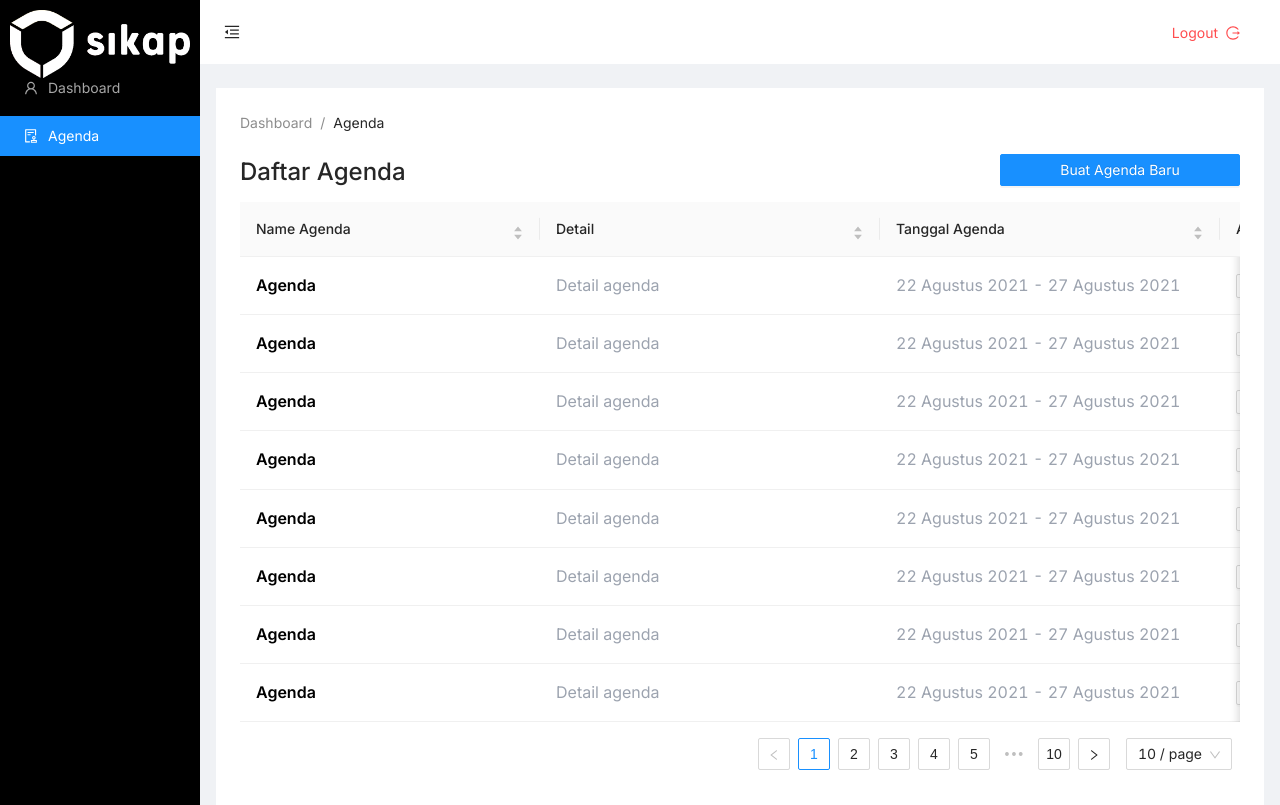
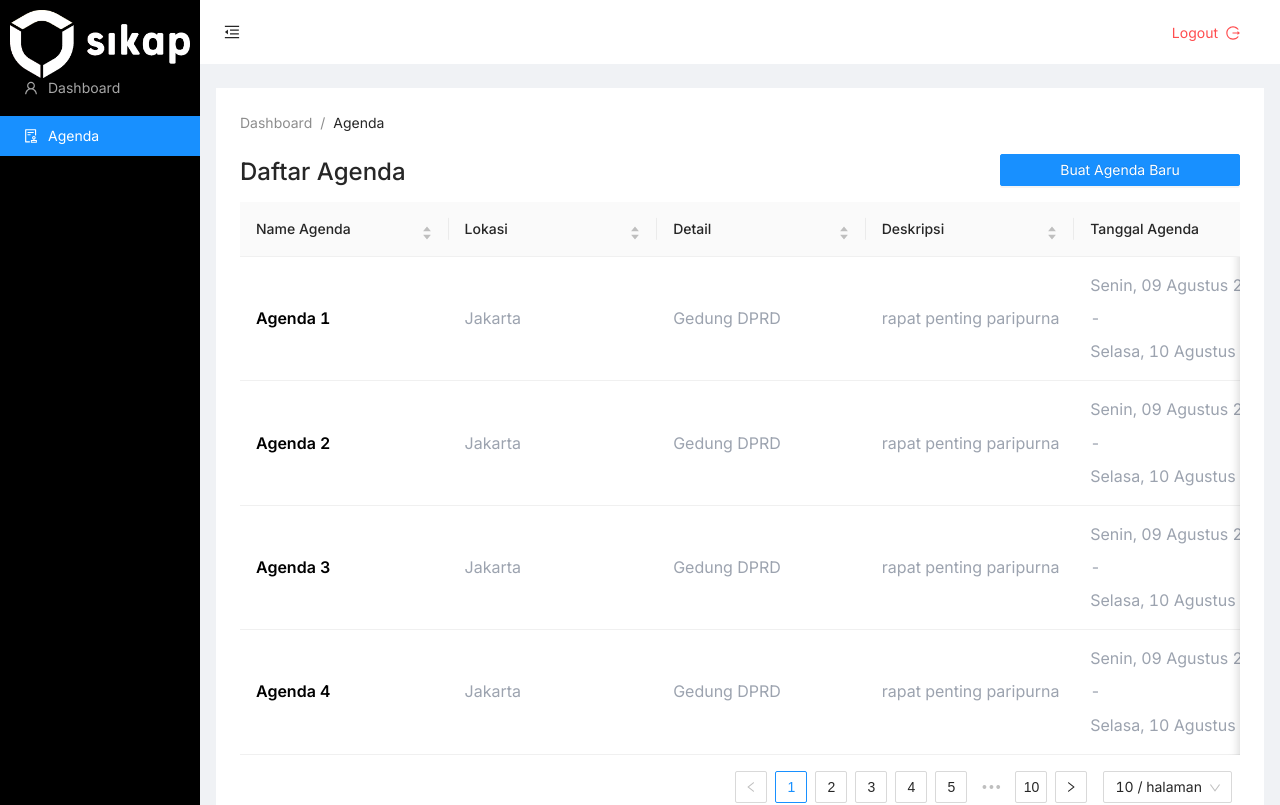
Before and after one commit to asmfadholi/sikap-menpan, a Next.js app: page /agenda in a window 1280 px wide. Shown: the top 805 px of the page. Built offline with nearby package versions, Linux system fonts and the light colour scheme; sample sign-in values are in the browser's storage.

Commit message:
feat: add agenda list crud

```diff
--- a/src/components/Agenda/components/ActionCol/index.tsx
+++ b/src/components/Agenda/components/ActionCol/index.tsx
@@ -1,11 +1,36 @@
 import React from "react";
-import { Space, Button } from "antd";
+import { Space, Button, message, Modal } from "antd";
 import { EditOutlined, DeleteOutlined } from "@ant-design/icons";
 
-const ActionCol = () => {
+const ActionCol = ({
+	setMode,
+	setData,
+	row,
+	setVisibleModal,
+	setIsFirstModal,
+}) => {
+	const handleOnEdit = () => {
+		setMode("edit");
+		setData(row);
+		setVisibleModal(true);
+		setIsFirstModal(false);
+	};
+
+	const handleOnDelete = () => {
+		Modal.confirm({
+			title: `Apakah kamu yakin ingin menghapus "${row.name}"?`,
+			onOk: () =>
+				message.success(`Agenda "${row.name}" berhasil di hapus`),
+		});
+	};
 	return (
 		<Space size={8}>
-			<Button type="default" icon={<EditOutlined />} size="small">
+			<Button
+				type="default"
+				icon={<EditOutlined />}
+				size="small"
+				onClick={handleOnEdit}
+			>
 				Edit
 			</Button>
 			<Button
@@ -13,6 +38,7 @@ const ActionCol = () => {
 				danger
 				icon={<DeleteOutlined />}
 				size="small"
+				onClick={handleOnDelete}
 			>
 				Hapus
 			</Button>
--- a/src/components/Agenda/components/CreationModal/index.tsx
+++ b/src/components/Agenda/components/CreationModal/index.tsx
@@ -1,20 +1,198 @@
-import React from "react";
-import { Modal } from "antd";
+import React, { useEffect } from "react";
+import moment from "moment";
+import {
+	Modal,
+	Form,
+	Input,
+	Button,
+	Row,
+	Col,
+	DatePicker,
+	message,
+	Select,
+} from "antd";
 
 interface CreationModalInterface {
 	visible: boolean;
 	setVisible: (arg: boolean) => void;
+	mode: string;
+	data?: {
+		name?: string;
+		location?: string;
+		detail?: string;
+		description?: string;
+		startDate?: string;
+		endDate?: string;
+	};
 }
 
-const CreationModal = ({ visible, setVisible }: CreationModalInterface) => {
+const sanitizeData = (data) => {
+	const { startDate = "", endDate = "" } = data;
+	if (!startDate || !endDate) return {};
+	const newData = {
+		...data,
+		startDate: moment(startDate),
+		endDate: moment(endDate),
+	};
+	return newData;
+};
+
+const required = {
+	required: true,
+	message: "Wajib diisi",
+};
+
+const CreationModal = ({
+	visible,
+	setVisible,
+	mode,
+	data,
+}: CreationModalInterface) => {
+	const [form] = Form.useForm();
+	const isCreate = mode === "create";
+	const title = isCreate ? "Buat agenda" : "Edit agenda";
+
+	const handleOnFinish = async () => {
+		message.success(`Berhasil ${isCreate ? "membuat" : "update"} agenda`);
+		setVisible(false);
+	};
+
+	useEffect(() => {
+		if (isCreate) {
+			form.resetFields();
+		} else {
+			form.setFieldsValue(sanitizeData(data));
+		}
+	}, [isCreate]);
+
+	const onHandleCancel = () => {
+		form.resetFields();
+		setVisible(false);
+	};
+
 	return (
 		<Modal
 			visible={visible}
-			title="syalalal"
-			onCancel={() => setVisible(false)}
-			onOk={() => setVisible(false)}
+			title={`${title}`}
+			width={600}
+			onCancel={onHandleCancel}
+			footer={null}
 		>
-			come on
+			<Form
+				form={form}
+				layout="vertical"
+				initialValues={sanitizeData(data)}
+				onFinish={handleOnFinish}
+			>
+				<Form.Item label="Nama agenda" rules={[required]} name="name">
+					<Input placeholder="Masukkan nama agenda" />
+				</Form.Item>
+				<Row gutter={16}>
+					<Col span={24} md={12}>
+						<Form.Item
+							label="Tanggal mulai"
+							rules={[required]}
+							name="startDate"
+						>
+							<DatePicker
+								showTime
+								format="dddd DD-MMMM-YYYY HH:mm"
+								placeholder="Masukkan tanggal mulai"
+								style={{ width: "100%" }}
+							/>
+						</Form.Item>
+					</Col>
+					<Col span={24} md={12}>
+						<Form.Item
+							label="Tanggal berakhir"
+							rules={[required]}
+							name="endDate"
+						>
+							<DatePicker
+								showTime
+								format="dddd DD-MMMM-YYYY HH:mm"
+								placeholder="Masukkan tanggal berakhir"
+								style={{ width: "100%" }}
+							/>
+						</Form.Item>
+					</Col>
+				</Row>
+				<Form.Item label="Lokasi" rules={[required]} name="location">
+					<Input placeholder="Masukkan lokasi" />
+				</Form.Item>
+				<Form.Item
+					label="Detail lokasi"
+					rules={[required]}
+					name="detail"
+				>
+					<Input.TextArea placeholder="Masukkan detail lokasi" />
+				</Form.Item>
+				<Form.Item
+					label="Deskripsi agenda"
+					rules={[required]}
+					name="description"
+				>
+					<Input.TextArea placeholder="Masukkan deskripsi agenda" />
+				</Form.Item>
+
+				<Form.Item
+					label="Koordinator agenda"
+					rules={[required]}
+					name="coordinator"
+				>
+					<Select
+						options={[{ value: "koor 1", label: "Koor 1" }]}
+						placeholder="Pilih koordinator"
+						allowClear
+						labelInValue
+					/>
+				</Form.Item>
+
+				<Form.Item
+					label="Protokol agenda"
+					rules={[required]}
+					name="protocols"
+				>
+					<Select
+						mode="multiple"
+						options={[
+							{ value: "pro 1", label: "pro 1" },
+							{ value: "pro 2", label: "pro 2" },
+						]}
+						placeholder="Pilih protokol"
+						allowClear
+						showArrow
+						labelInValue
+					/>
+				</Form.Item>
+
+				<Form.Item label="Peserta" rules={[required]} name="audiences">
+					<Select
+						mode="multiple"
+						options={[
+							{ value: "peserta 1", label: "peserta 1" },
+							{ value: "peserta 2", label: "peserta 2" },
+						]}
+						placeholder="Pilih peserta"
+						allowClear
+						showArrow
+						labelInValue
+					/>
+				</Form.Item>
+				<Form.Item noStyle shouldUpdate>
+					{() => {
+						return (
+							<Button
+								type="primary"
+								htmlType="submit"
+								style={{ width: "100%" }}
+							>
+								{isCreate ? "Buat" : "Edit"}
+							</Button>
+						);
+					}}
+				</Form.Item>
+			</Form>
 		</Modal>
 	);
 };
--- /dev/null
+++ b/src/components/Agenda/components/PeriodeCol/index.tsx
@@ -0,0 +1,24 @@
+import React from "react";
+import { Space } from "antd";
+import moment from "moment";
+
+import "moment/locale/id";
+
+interface Row {
+	startDate: string;
+	endDate: string;
+}
+
+const PeriodeCol = ({ row }: { row: Row }) => {
+	const { startDate, endDate } = row;
+	return (
+		<Space size={8} split="-" direction="vertical">
+			<div>
+				{moment(startDate).format("dddd, DD MMMM YYYY HH:mm")} WIB
+			</div>
+			<div>{moment(endDate).format("dddd, DD MMMM YYYY HH:mm")} WIB</div>
+		</Space>
+	);
+};
+
+export default PeriodeCol;
--- a/src/components/Agenda/index.tsx
+++ b/src/components/Agenda/index.tsx
@@ -21,8 +21,17 @@ const TableDashboard = () => {
 		page,
 	} = useAgendaList();
 	const [visibleModal, setVisibleModal] = useState(false);
+	const [mode, setMode] = useState("create");
+	const [data, setData] = useState({});
 	const [isFirstModal, setIsFirstModal] = useState(true);
-	const config = tableConfig({ total, page });
+	const config = tableConfig({
+		total,
+		page,
+		setData,
+		setMode,
+		setVisibleModal,
+		setIsFirstModal,
+	});
 
 	const handleOnChange = (payload) => {
 		const { current = 1 } = payload;
@@ -31,11 +40,14 @@ const TableDashboard = () => {
 	};
 
 	const handleClickNew = () => {
+		setData({});
+		setMode("create");
+		setIsFirstModal(false);
 		setVisibleModal(true);
-		setIsFirstModal(false);
 	};
 
 	const propsDataTable = {
+		rowKey: "id",
 		loading,
 		dataSource,
 		onChange: handleOnChange,
@@ -64,6 +76,8 @@ const TableDashboard = () => {
 			<Table {...propsDataTable} />
 			{!isFirstModal && (
 				<CreationModal
+					data={data}
+					mode={mode}
 					visible={visibleModal}
 					setVisible={setVisibleModal}
 				/>
--- a/src/components/Agenda/tableConfig.tsx
+++ b/src/components/Agenda/tableConfig.tsx
@@ -1,8 +1,16 @@
 import React from "react";
 
 import ActionCol from "./components/ActionCol";
+import PeriodeCol from "./components/PeriodeCol";
 
-const tableConfig = ({ total = 100, page = 1 }) => {
+const tableConfig = ({
+	total = 100,
+	page = 1,
+	setMode,
+	setData,
+	setVisibleModal,
+	setIsFirstModal,
+}) => {
 	const pagination = {
 		position: ["bottomRight"],
 		showQuickJumper: false,
@@ -17,9 +25,15 @@ const tableConfig = ({ total = 100, page = 1 }) => {
 		{
 			title: "Name Agenda",
 			dataIndex: "name",
-			width: 300,
 			sorter: true,
+			// fixed: "left",
 			key: "name",
+		},
+		{
+			title: "Lokasi",
+			dataIndex: "location",
+			sorter: true,
+			key: "location",
 		},
 		{
 			title: "Detail",
@@ -28,26 +42,52 @@ const tableConfig = ({ total = 100, page = 1 }) => {
 			key: "detail",
 		},
 		{
+			title: "Deskripsi",
+			dataIndex: "description",
+			sorter: true,
+			key: "description",
+		},
+		{
 			title: "Tanggal Agenda",
 			dataIndex: "period",
 			sorter: true,
+			width: 340,
 			key: "period",
+			render: (_, row) => <PeriodeCol row={row} />,
 		},
 		{
-			title: "Aksi",
+			title: "Koordinator",
+			dataIndex: "coordinator",
+			key: "coordinator",
+			render: (val) => val.label,
+		},
+		{
+			title: "Protokol",
+			dataIndex: "protocols",
+			key: "protocols",
+			render: (val) => val.map((pro) => pro.label).join(", "),
+		},
+		{
+			title: "",
 			dataIndex: "action",
-			width: 320,
 			key: "action",
-			render: () => <ActionCol />,
+			render: (_, row) => (
+				<ActionCol
+					setMode={setMode}
+					setData={setData}
+					row={row}
+					setVisibleModal={setVisibleModal}
+					setIsFirstModal={setIsFirstModal}
+				/>
+			),
 		},
 	];
 
 	return {
 		pagination,
 		columns,
-		customTableParam: {},
 		rowKey: "campaignId",
-		scroll: { x: 1300 },
+		scroll: { x: 1800 },
 		sticky: true,
 	};
 };
--- a/src/hooks/useAgendaList/__mocks_data__/campaignList.ts
+++ b/src/hooks/useAgendaList/__mocks_data__/campaignList.ts
@@ -2,132 +2,67 @@ export const campaignList = {
 	GetShopCriteria: {
 		shop_criteria: [
 			{
-				name: "Agenda",
-				detail: "Detail agenda",
-				period: "22 Agustus 2021 - 27 Agustus 2021",
-				campaignId: 22,
-				campaignName:
-					"Campaign name will be put here with max. 2 lines",
-				campaignType: "Campaign type name",
-				campaignImage: "",
-				statusName: "Draf",
-				statusColor: "default",
-				startDateSubmit: "28 Jun 2021 11:59",
-				endDateSubmit: "30 Jun 2021 11:59",
-				startDateCampaign: "28 Jul 2021 11:59",
-				endDateCampaign: "30 Jul 2021 11:59",
+				id: 1,
+				name: "Agenda 1",
+				detail: "Gedung DPRD",
+				startDate: "08-09-2021 10:22:00",
+				endDate: "08-10-2021 10:22:00",
+				location: "Jakarta",
+				description: "rapat penting paripurna",
+				coordinator: { value: "koor 1", label: "Koor 1" },
+				protocols: [
+					{ value: "pro 1", label: "pro 1" },
+					{ value: "pro 2", label: "pro 2" },
+				],
+				audiences: [
+					{ value: "peserta 1", label: "peserta 1" },
+					{ value: "peserta 2", label: "peserta 2" },
+				],
 			},
 			{
-                name: "Agenda",
-				detail: "Detail agenda",
-				period: "22 Agustus 2021 - 27 Agustus 2021",
-				campaignId: 24,
-				campaignName:
-					"Campaign name will be put here with max. 2 lines",
-				campaignType: "Campaign type name",
-				campaignImage: "",
-				statusName: "Tersimpan",
-				statusColor: "orange",
-				startDateSubmit: "28 Jun 2021 11:59",
-				endDateSubmit: "30 Jun 2021 11:59",
-				startDateCampaign: "28 Jul 2021 11:59",
-				endDateCampaign: "30 Jul 2021 11:59",
+				id: 2,
+				name: "Agenda 2",
+				detail: "Gedung DPRD",
+				startDate: "08-09-2021 10:22:00",
+				endDate: "08-10-2021 10:22:00",
+				location: "Jakarta",
+				description: "rapat penting paripurna",
+				coordinator: { value: "koor 1", label: "Koor 1" },
+				protocols: [{ value: "pro 1", label: "pro 1" }],
+				audiences: [
+					{ value: "peserta 1", label: "peserta 1" },
+					{ value: "peserta 2", label: "peserta 2" },
+				],
 			},
 			{
-                name: "Agenda",
-				detail: "Detail agenda",
-				period: "22 Agustus 2021 - 27 Agustus 2021",
-				campaignId: 25,
-				campaignName:
-					"Campaign name will be put here with max. 2 lines",
-				campaignType: "Campaign type name",
-				campaignImage: "",
-				statusName: "Terdaftar",
-				statusColor: "volcano",
-				startDateSubmit: "28 Jun 2021 11:59",
-				endDateSubmit: "30 Jun 2021 11:59",
-				startDateCampaign: "28 Jul 2021 11:59",
-				endDateCampaign: "30 Jul 2021 11:59",
+				id: 3,
+				name: "Agenda 3",
+				detail: "Gedung DPRD",
+				startDate: "08-09-2021 10:22:00",
+				endDate: "08-10-2021 10:22:00",
+				location: "Jakarta",
+				description: "rapat penting paripurna",
+				coordinator: { value: "koor 1", label: "Koor 1" },
+				protocols: [{ value: "pro 1", label: "pro 1" }],
+				audiences: [
+					{ value: "peserta 1", label: "peserta 1" },
+					{ value: "peserta 2", label: "peserta 2" },
+				],
 			},
 			{
-                name: "Agenda",
-				detail: "Detail agenda",
-				period: "22 Agustus 2021 - 27 Agustus 2021",
-				campaignId: 244,
-				campaignName:
-					"Campaign name will be put here with max. 2 lines",
-				campaignType: "Campaign type name",
-				campaignImage: "",
-				statusName: "Ditinjau",
-				statusColor: "blue",
-				startDateSubmit: "28 Jun 2021 11:59",
-				endDateSubmit: "30 Jun 2021 11:59",
-				startDateCampaign: "28 Jul 2021 11:59",
-				endDateCampaign: "30 Jul 2021 11:59",
-			},
-			{
-                name: "Agenda",
-				detail: "Detail agenda",
-				period: "22 Agustus 2021 - 27 Agustus 2021",
-				campaignId: 245,
-				campaignName:
-					"Campaign name will be put here with max. 2 lines",
-				campaignType: "Campaign type name",
-				campaignImage: "",
-				statusName: "Siap Tayang",
-				statusColor: "green",
-				startDateSubmit: "28 Jun 2021 11:59",
-				endDateSubmit: "30 Jun 2021 11:59",
-				startDateCampaign: "28 Jul 2021 11:59",
-				endDateCampaign: "30 Jul 2021 11:59",
-			},
-			{
-                name: "Agenda",
-				detail: "Detail agenda",
-				period: "22 Agustus 2021 - 27 Agustus 2021",
-				campaignId: 246,
-				campaignName:
-					"Campaign name will be put here with max. 2 lines",
-				campaignType: "Campaign type name",
-				campaignImage: "",
-				statusName: "Berlangsung",
-				statusColor: "#52C41A",
-				startDateSubmit: "28 Jun 2021 11:59",
-				endDateSubmit: "30 Jun 2021 11:59",
-				startDateCampaign: "28 Jul 2021 11:59",
-				endDateCampaign: "30 Jul 2021 11:59",
-			},
-			{
-                name: "Agenda",
-				detail: "Detail agenda",
-				period: "22 Agustus 2021 - 27 Agustus 2021",
-				campaignId: 247,
-				campaignName:
-					"Campaign name will be put here with max. 2 lines",
-				campaignType: "Campaign type name",
-				campaignImage: "",
-				statusName: "Berakhir",
-				statusColor: "default",
-				startDateSubmit: "28 Jun 2021 11:59",
-				endDateSubmit: "30 Jun 2021 11:59",
-				startDateCampaign: "28 Jul 2021 11:59",
-				endDateCampaign: "30 Jul 2021 11:59",
-			},
-			{
-                name: "Agenda",
-				detail: "Detail agenda",
-				period: "22 Agustus 2021 - 27 Agustus 2021",
-				campaignId: 248,
-				campaignName:
-					"Campaign name will be put here with max. 2 lines",
-				campaignType: "Campaign type name",
-				campaignImage: "",
-				statusName: "Dibatalkan",
-				statusColor: "red",
-				startDateSubmit: "28 Jun 2021 11:59",
-				endDateSubmit: "30 Jun 2021 11:59",
-				startDateCampaign: "28 Jul 2021 11:59",
-				endDateCampaign: "30 Jul 2021 11:59",
+				id: 4,
+				name: "Agenda 4",
+				detail: "Gedung DPRD",
+				startDate: "08-09-2021 10:22:00",
+				endDate: "08-10-2021 10:22:00",
+				location: "Jakarta",
+				description: "rapat penting paripurna",
+				coordinator: { value: "koor 1", label: "Koor 1" },
+				protocols: [{ value: "pro 1", label: "pro 1" }],
+				audiences: [
+					{ value: "peserta 1", label: "peserta 1" },
+					{ value: "peserta 2", label: "peserta 2" },
+				],
 			},
 		],
 		total_data: 100,
--- a/src/pages/_app.tsx
+++ b/src/pages/_app.tsx
@@ -1,12 +1,14 @@
 import { ThemeProvider } from "@emotion/react";
 import { globalStyles } from "../assets/styles/globalStyles";
 import { theme } from "../assets/styles/theme";
+import idID from "antd/lib/locale/id_ID";
 
 // components
 import HeadComponent from "components/Head";
 
 // contexts
 import AuthProvider from "contexts/Auth";
+import { ConfigProvider } from "antd";
 
 //styles
 // import "assets/styles/customizeAntdTheme.less";
@@ -17,12 +19,14 @@ function App({ Component, pageProps }) {
 	return (
 		<>
 			<HeadComponent />
+			<ConfigProvider locale={idID}>
 				<ThemeProvider theme={theme}>
 					{globalStyles}
 					<AuthProvider>
 						{getLayout(<Component {...pageProps} />)}
 					</AuthProvider>
 				</ThemeProvider>
+			</ConfigProvider>
 		</>
 	);
 }
--- a/src/pages/_document.tsx
+++ b/src/pages/_document.tsx
@@ -1,6 +1,5 @@
 import React from "react";
 import Document, { Html, Head, Main, NextScript } from "next/document";
-
 class MyDocument extends Document {
 	render() {
 		return (
```
Lines whose indentation alone changed are shown as unchanged.
